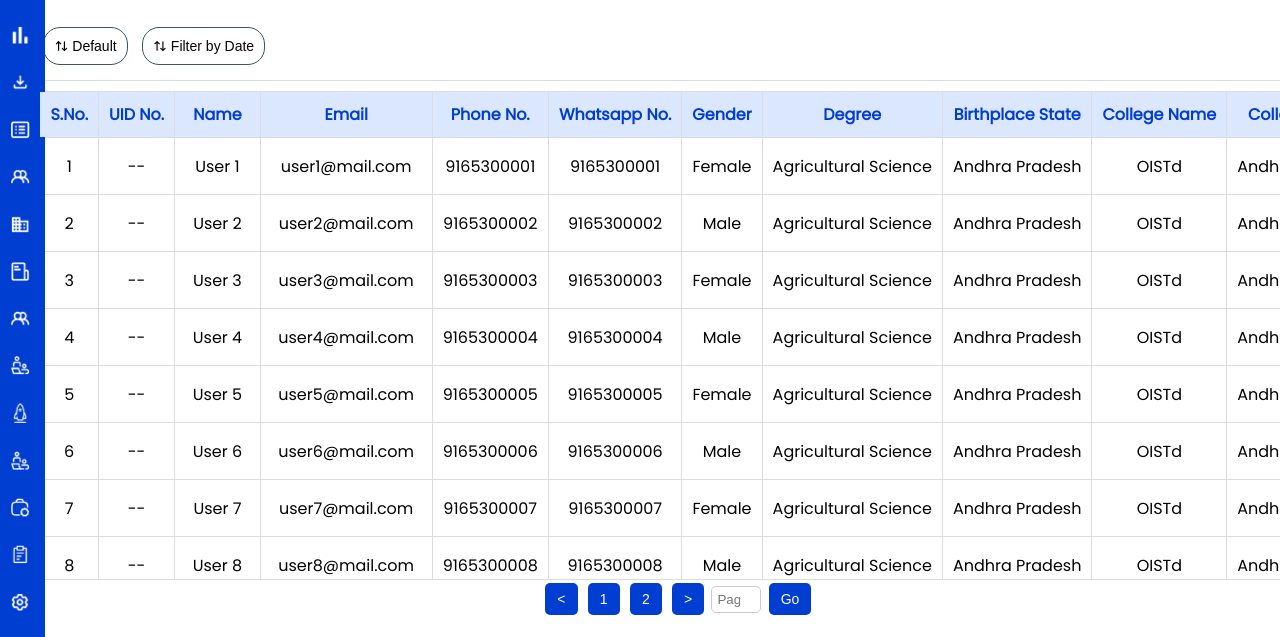
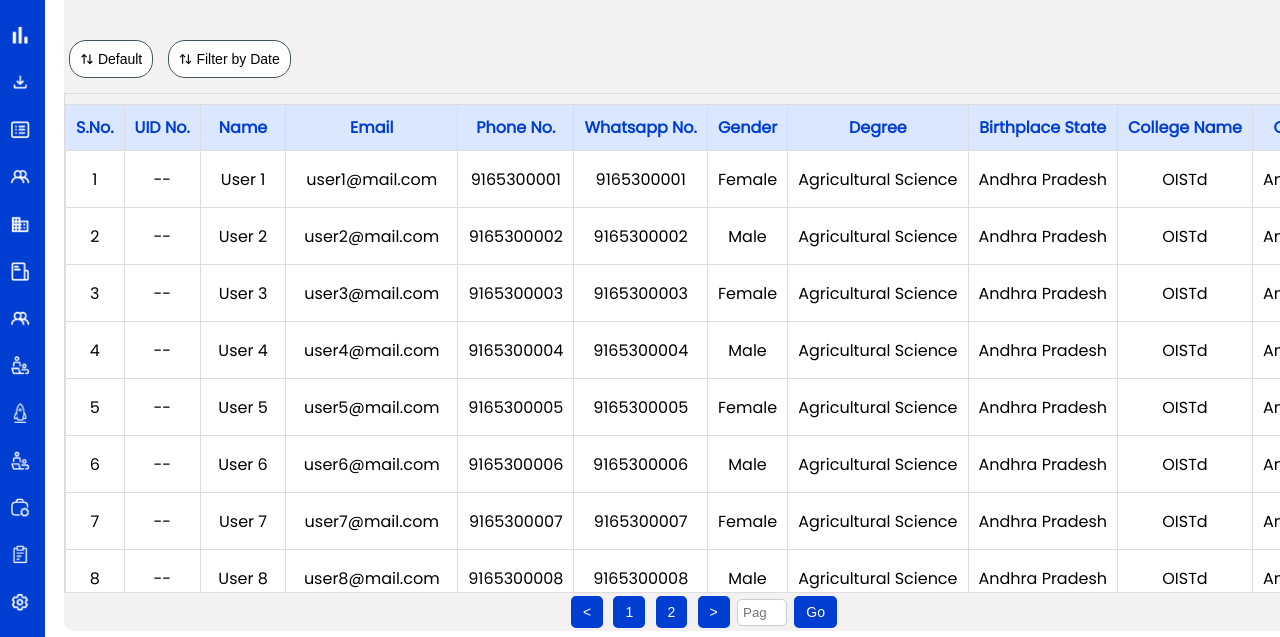
Before and after one commit to rishabh6592/Super-Admin, a plain HTML site: page Resource/Verified-User/index.html in a window 1280 px wide. Shown: the part 163-800 px from the top of the page. Drawn offline with nearby package versions, Linux system fonts and the light colour scheme; files whose address does not match are found by name.

Commit message:
nikita edit verified users container

```diff
--- a/Resource/Verified-User/style.css
+++ b/Resource/Verified-User/style.css
@@ -140,9 +140,9 @@ cursor: pointer;
     /* main contebnt */
  .container{
      width: 98%;
-     margin-top: 5%;
+     margin: 6% 5%;
+     background-color: #f3f1f1;
      border-radius: 10px;
-     margin-left: 3%;
      transition: margin-left 0.3s ease-in-out;
  }
   h1 {
```
